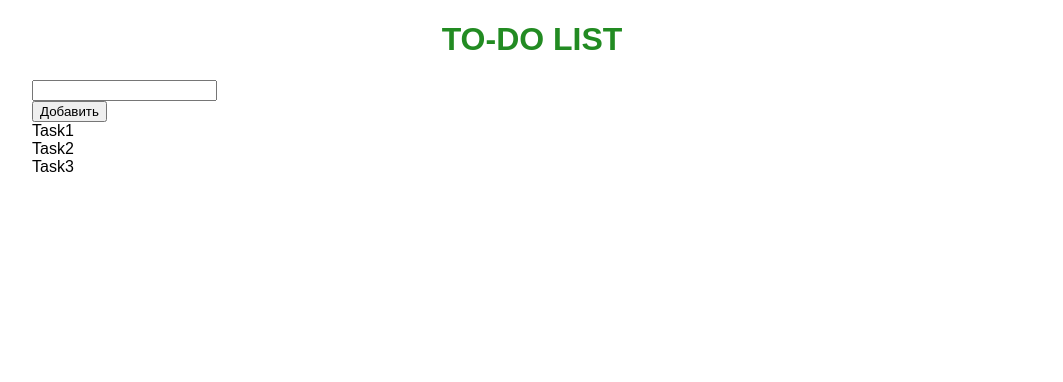
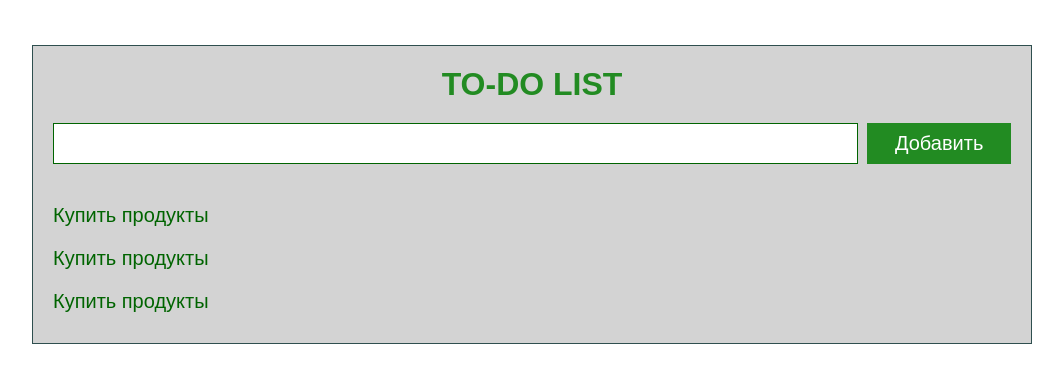
Before and after one commit to kaiaz/react_todo_prj, a React (Create React App) app: page / in a window 1280 px wide. Shown: the top 382 px of the page, without its empty margins (108-1171 px from the left). Built offline with nearby package versions, Linux system fonts and the light colour scheme.

Commit message:
Add css styles for mainTitle, panel, tasks and task

```diff
--- a/src/components/Button.js
+++ b/src/components/Button.js
@@ -4,9 +4,9 @@ import './../index.css';
 class Button extends React.Component {
     render() {
         return (
-            <div>
+
                 <button className="addTask">Добавить</button>
-            </div>
+
         );
     }
 }
--- a/src/components/Field.js
+++ b/src/components/Field.js
@@ -4,9 +4,9 @@ import './../index.css';
 class Field extends React.Component {
     render() {
         return(
-            <div>
+
                 <input type="text" className="taskField"/>
-            </div>
+
         )
     }
 }
--- a/src/components/Todo.js
+++ b/src/components/Todo.js
@@ -14,9 +14,9 @@ class Todo extends React.Component {
                  <Button/>
              </div>
              <section className='tasks'>
-                 <div className="task">Task1</div>
-                 <div className="task">Task2</div>
-                 <div className="task">Task3</div>
+                 <div className="task">Купить продукты</div>
+                 <div className="task">Купить продукты</div>
+                 <div className="task">Купить продукты</div>
              </section>
          </div>
         );
--- a/src/index.css
+++ b/src/index.css
@@ -1,3 +1,7 @@
+* {
+  box-sizing: border-box;
+}
+
 body {
   margin: 0;
   padding: 0;
@@ -8,11 +12,48 @@ body {
   min-width: 600px;
   max-width: 1000px;
   margin: 0 auto;
+  background: lightgrey;
+  margin-top: 45px;
+  border: 1px solid darkslategrey;
+  padding: 20px;
 }
 
 .mainTitle {
   text-align: center;
   text-transform: uppercase;
   color: forestgreen;
+  margin: 0;
+  padding-bottom: 20px;
+}
+
+.panel {
+  margin-bottom: 30px;
+  font-size: 20px;
+}
+
+.taskField {
+  height: 41px;
+  padding: 0px 20px;
+  font-size: 20px;
+  width: 84%;
+  margin-right: 1%;
+  display: inline-block;
+  border: 1px solid  darkgreen;
+}
+
+.addTask {
+  display: inline-block;
+  width: 15%;
+  font-size: 20px;
+  padding: 9px 10px;
+  background: forestgreen;
+  color: #ffffff;
+  border: none;
+}
+
+.task {
+  padding: 10px 0px;
+  color: darkgreen;
+  font-size: 20px;
 
 }
```
